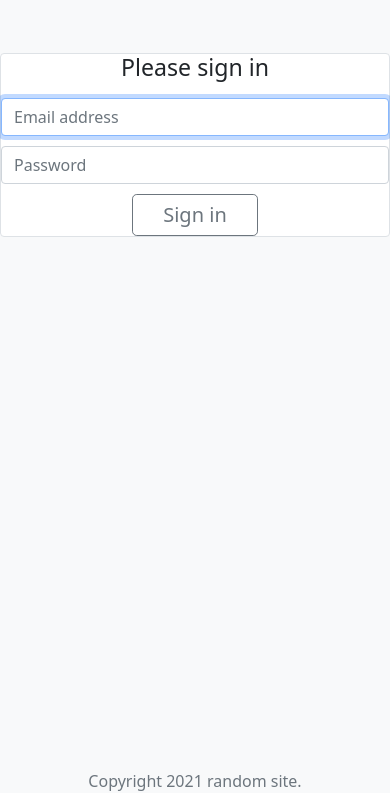
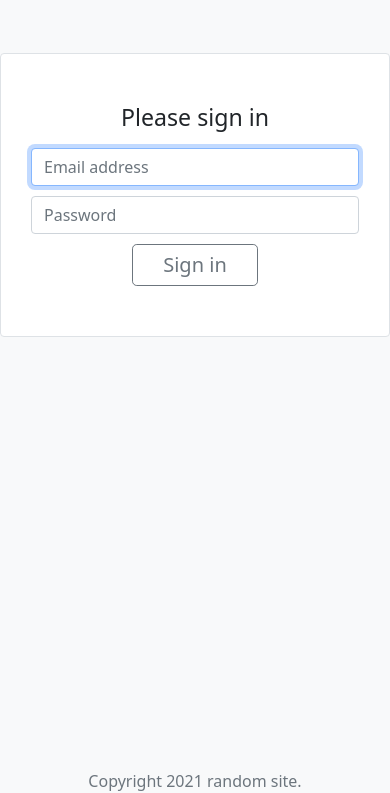
Before and after one commit to AlexBergDev/alex-da-silva-js2-ma3, a plain HTML site: page login.html in a window 390 px wide. Shown: the part 51-844 px from the top of the page. Drawn offline with nearby package versions, Linux system fonts and the light colour scheme.

Commit message:
Update style.css

```diff
--- a/css/style.css
+++ b/css/style.css
@@ -10,3 +10,9 @@
 .active {
   display: none;
 }
+
+@media screen and (max-width: 991px) {
+  form {
+    padding: 50px 30px;
+  }
+}
```
